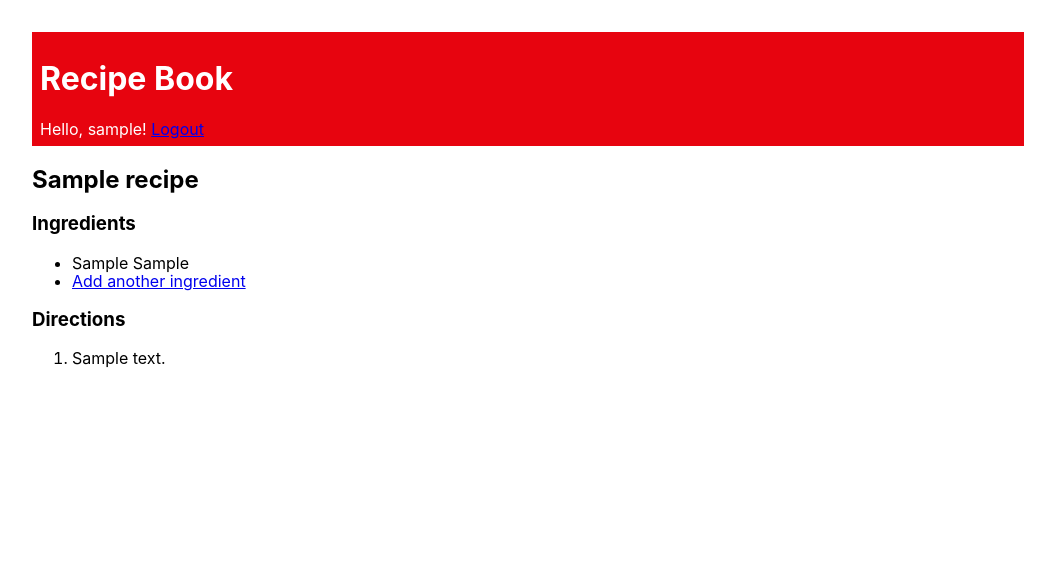
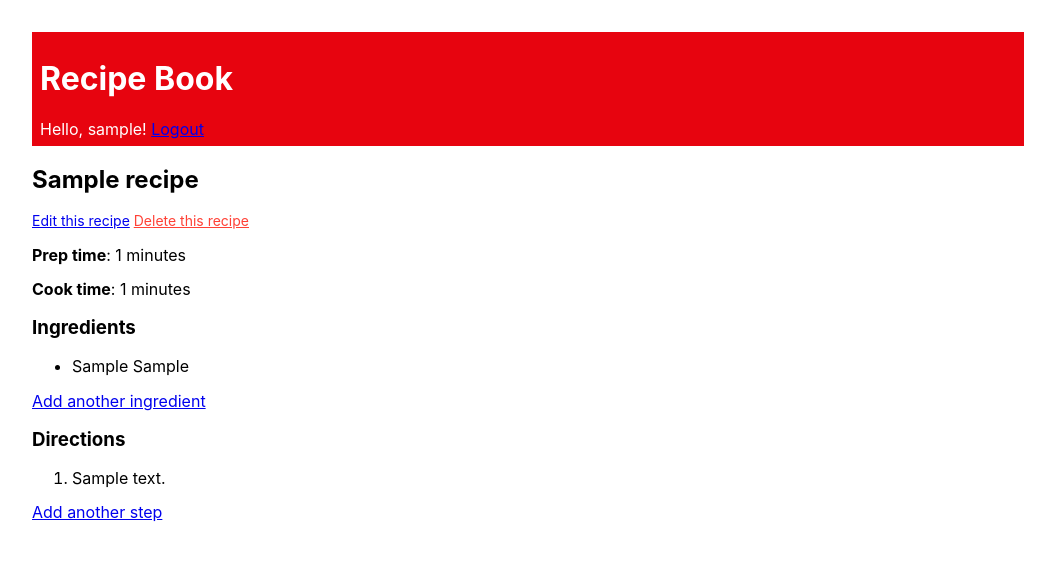
Before and after one commit to momentum-team-1/examples, a Django app: page /recipes/1/ in a window 1280 px wide. Shown: the top 561 px of the page, without its empty margins (112-1167 px from the left). Run offline with Django 3.2, Linux system fonts and the light colour scheme; a user stored in the database is signed in; tables that the repository leaves empty hold one stand-in row (values such as "Sample post").

Commit message:
Add delete form and customize add recipe form

```diff
--- a/django--recipes/pyproject.toml
+++ b/django--recipes/pyproject.toml
@@ -12,6 +12,7 @@ django-debug-toolbar = "^2.2"
 werkzeug = "^1.0.1"
 django-environ = "^0.4.5"
 django-registration-redux = "^2.8"
+django-ordered-model = "^3.4.1"
 
 [tool.poetry.dev-dependencies]
 prospector = "^1.2.0"
--- a/django--recipes/recipebook/settings.py
+++ b/django--recipes/recipebook/settings.py
@@ -48,6 +48,7 @@ INSTALLED_APPS = [
     'debug_toolbar',
     'django_extensions',
     'registration',
+    'ordered_model',
 
     # Project-specific
     'users',
--- a/django--recipes/recipebook/urls.py
+++ b/django--recipes/recipebook/urls.py
@@ -24,10 +24,19 @@ urlpatterns = [
     path('recipes/<int:recipe_pk>/',
          recipes_views.recipe_detail,
          name='recipe_detail'),
+    path('recipes/<int:recipe_pk>/edit/',
+         recipes_views.edit_recipe,
+         name='edit_recipe'),
+    path('recipes/<int:recipe_pk>/delete/',
+         recipes_views.delete_recipe,
+         name='delete_recipe'),
     path('recipes/new/', recipes_views.add_recipe, name='add_recipe'),
     path('recipes/<int:recipe_pk>/add_ingredient/',
          recipes_views.add_ingredient,
          name='add_ingredient'),
+    path('recipes/<int:recipe_pk>/add_recipe_step/',
+         recipes_views.add_recipe_step,
+         name='add_recipe_step'),
     path('admin/', admin.site.urls),
     path('accounts/', include('registration.backends.simple.urls')),
 ]
--- a/django--recipes/recipes/models.py
+++ b/django--recipes/recipes/models.py
@@ -1,5 +1,6 @@
 from django.db import models
 from users.models import User
+from ordered_model.models import OrderedModel
 
 
 class Tag(models.Model):
@@ -33,12 +34,12 @@ class Ingredient(models.Model):
         return f"{self.amount} {self.item}"
 
 
-class RecipeStep(models.Model):
+class RecipeStep(OrderedModel):
     recipe = models.ForeignKey(to=Recipe,
                                on_delete=models.CASCADE,
                                related_name='steps')
-    step_num = models.PositiveIntegerField()
     text = models.TextField()
+    order_with_respect_to = 'recipe'
 
     def __str__(self):
-        return f"{self.step_num} {self.text}"
+        return f"{self.order} {self.text}"
--- a/django--recipes/recipes/views.py
+++ b/django--recipes/recipes/views.py
@@ -1,6 +1,6 @@
 from django.shortcuts import render, redirect, get_object_or_404
 from django.contrib.auth.decorators import login_required
-from .forms import RecipeForm, IngredientForm
+from .forms import RecipeForm, IngredientForm, RecipeStepForm
 # Create your views here.
 
 
@@ -41,20 +41,69 @@ def add_recipe(request):
 
 
 @login_required
+def edit_recipe(request, recipe_pk):
+    recipe = get_object_or_404(request.user.recipes, pk=recipe_pk)
+
+    if request.method == "POST":
+        form = RecipeForm(instance=recipe, data=request.POST)
+        if form.is_valid():
+            recipe = form.save()
+            return redirect(to='recipe_detail', recipe_pk=recipe.pk)
+    else:
+        form = RecipeForm(instance=recipe)
+
+    return render(request, "recipes/edit_recipe.html", {
+        "form": form,
+        "recipe": recipe
+    })
+
+
+@login_required
+def delete_recipe(request, recipe_pk):
+    recipe = get_object_or_404(request.user.recipes, pk=recipe_pk)
+
+    if request.method == "POST":
+        recipe.delete()
+        return redirect(to='recipe_list')
+
+    return render(request, "recipes/delete_recipe.html", { "recipe": recipe })
+
+
+@login_required
 def add_ingredient(request, recipe_pk):
     recipe = get_object_or_404(request.user.recipes, pk=recipe_pk)
 
-    if request.method == "POST":
+    if request.method == "POST":  # submitted the form
         form = IngredientForm(data=request.POST)
         if form.is_valid():
             ingredient = form.save(commit=False)
             ingredient.recipe = recipe
             ingredient.save()
             return redirect(to='recipe_detail', recipe_pk=recipe.pk)
-    else:
+    else:  # viewing page for first time
         form = IngredientForm()
 
     return render(request, "recipes/add_ingredient.html", {
         "form": form,
         "recipe": recipe
     })
+
+
+@login_required
+def add_recipe_step(request, recipe_pk):
+    recipe = get_object_or_404(request.user.recipes, pk=recipe_pk)
+
+    if request.method == "POST":  # submitted the form
+        form = RecipeStepForm(data=request.POST)
+        if form.is_valid():
+            recipe_step = form.save(commit=False)
+            recipe_step.recipe = recipe
+            recipe_step.save()
+            return redirect(to='recipe_detail', recipe_pk=recipe.pk)
+    else:
+        form = RecipeStepForm()
+
+    return render(request, "recipes/add_recipe_step.html", {
+        "form": form,
+        "recipe": recipe
+    })
--- a/django--recipes/templates/recipes/recipe_detail.html
+++ b/django--recipes/templates/recipes/recipe_detail.html
@@ -7,14 +7,28 @@ Recipe Book - {{ recipe.title }}
 {% block content %}
 <h2>{{ recipe.title }}</h2>
 
+<p class="f6">
+  <a href="{% url 'edit_recipe' recipe_pk=recipe.pk %}">Edit this recipe</a>
+  <a class="red" href="{% url 'delete_recipe' recipe_pk=recipe.pk %}">Delete this recipe</a>
+</p>
+
+{% if recipe.prep_time_in_minutes %}
+  <p><strong>Prep time</strong>: {{ recipe.prep_time_in_minutes }} minutes</p>
+{% endif %}
+
+{% if recipe.cook_time_in_minutes %}
+  <p><strong>Cook time</strong>: {{ recipe.cook_time_in_minutes }} minutes</p>
+{% endif %}
+
+
 <h3>Ingredients</h3>
 
 <ul>
   {% for ingredient in recipe.ingredients.all %}
     <li>{{ ingredient }}</li>
   {% endfor %}
-  <li><a href="{% url 'add_ingredient' recipe_pk=recipe.pk %}">Add another ingredient</a></li>
 </ul>
+<p><a href="{% url 'add_ingredient' recipe_pk=recipe.pk %}">Add another ingredient</a></p>
 
 <h3>Directions</h3>
 
@@ -23,5 +37,6 @@ Recipe Book - {{ recipe.title }}
     <li>{{ step.text }}</li>
   {% endfor %}
 </ol>
+<p><a href="{% url 'add_recipe_step' recipe_pk=recipe.pk %}">Add another step</a></p>
 
 {% endblock %}
```
Also changed, not shown: django--recipes/recipes/admin.py (+7 -1 lines), django--recipes/recipes/forms.py (+7 -1 lines), django--recipes/templates/recipes/add_recipe.html (+16 -1 lines), django--recipes/templates/recipes/add_recipe_step.html (added, +13 -0 lines), django--recipes/templates/recipes/delete_recipe.html (added, +14 -0 lines), django--recipes/templates/recipes/edit_recipe.html (added, +15 -0 lines), django--recipes/recipes/migrations/0003_auto_20200604_1500.py (added), 1 other file.
